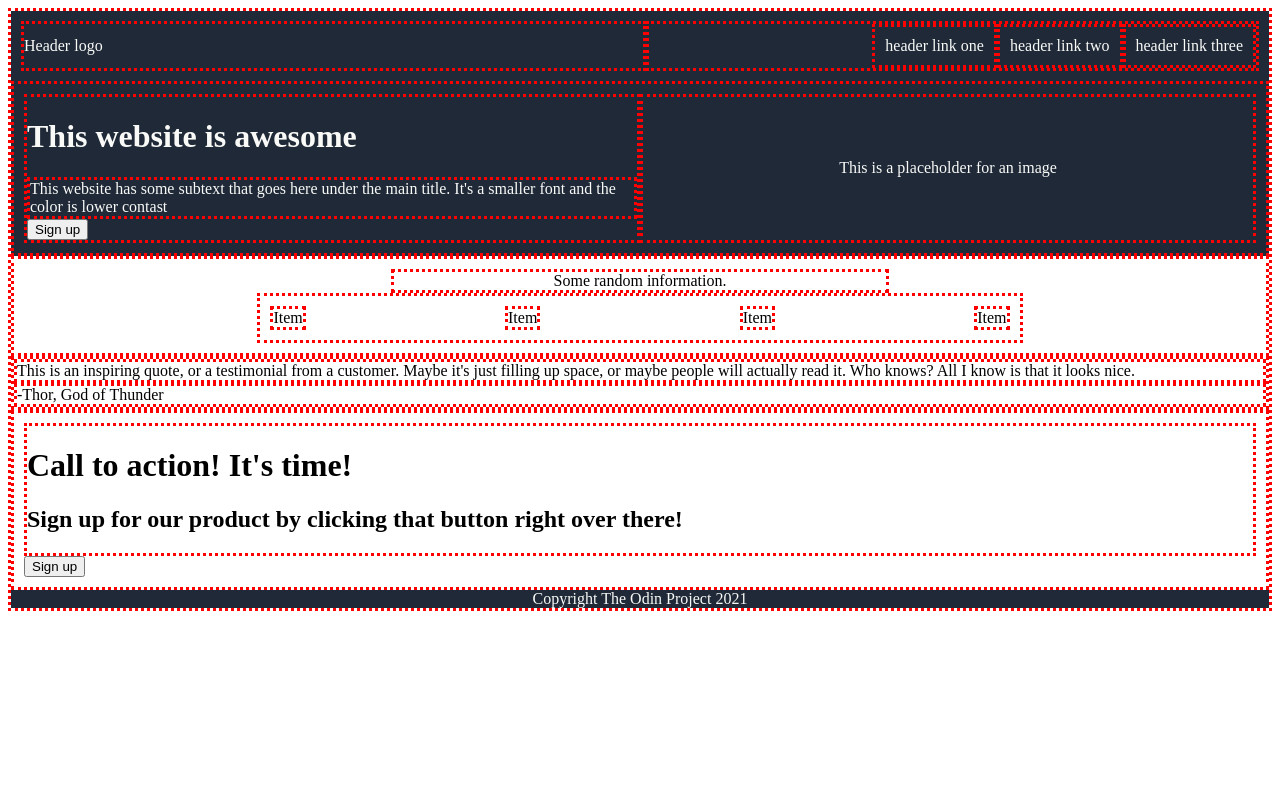
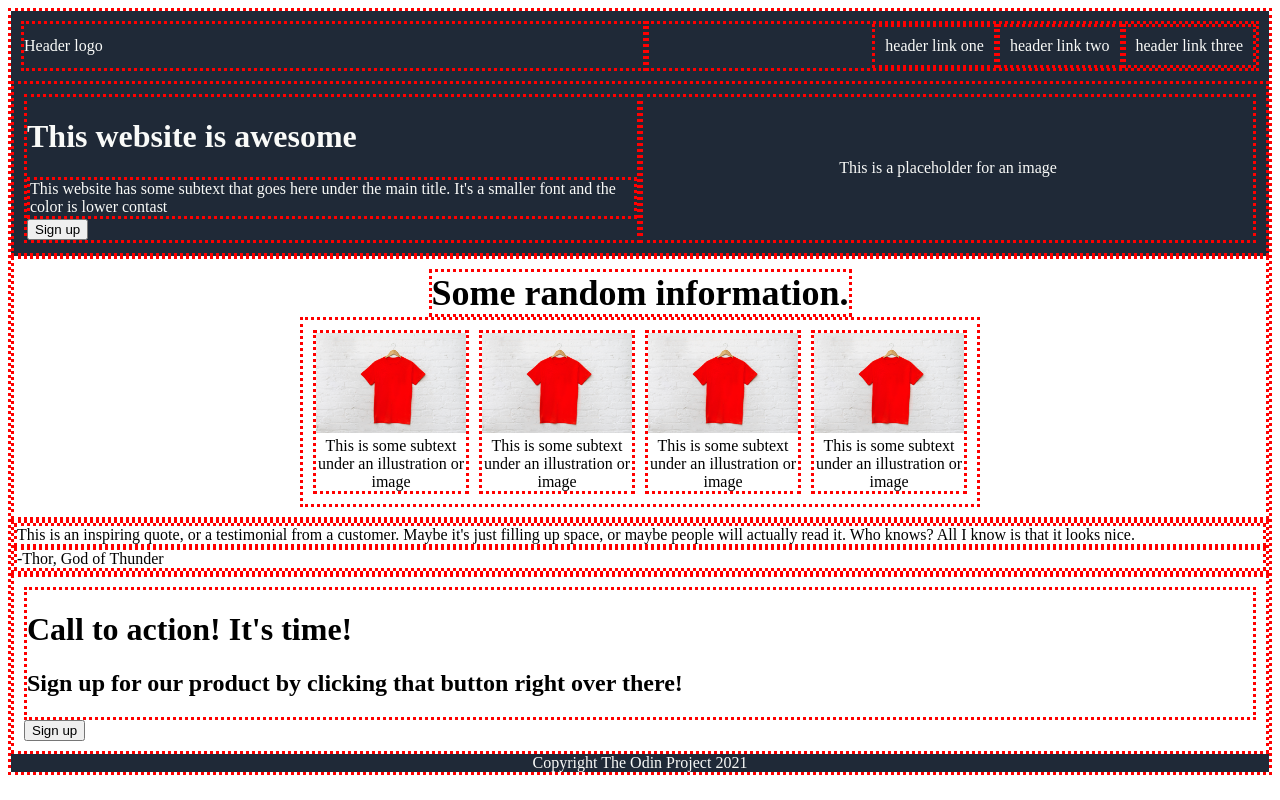
Before and after one commit to gab-r-rodriguez/odin-project-landing-page, a plain HTML site: page index.html in a window 1280 px wide. Drawn offline with Linux system fonts and the light colour scheme.

Commit message:
Add style to  container and add images

```diff
--- a/index.html
+++ b/index.html
@@ -36,10 +36,22 @@
     <div class="content-2">
         <div class="image-header">Some random information.</div>
         <div class="image-container">
-            <div>Item</div>
-            <div>Item</div>
-            <div>Item</div>
-            <div>Item</div>
+            <div class="image">
+                <img src="red-t-shirt.jpg" width="150px" height="auto" >
+                This is some subtext under an illustration or image
+            </div>
+            <div class="image">
+                <img src="red-t-shirt.jpg" width="150px" height="auto" >
+                This is some subtext under an illustration or image
+            </div>
+            <div class="image">
+                <img src="red-t-shirt.jpg" width="150px" height="auto" >
+                This is some subtext under an illustration or image
+            </div>
+            <div class="image">
+                <img src="red-t-shirt.jpg" width="150px" height="auto" >
+                This is some subtext under an illustration or image
+            </div>
         </div>
     </div>
 
--- a/style.css
+++ b/style.css
@@ -46,7 +46,7 @@ a {
     align-items: center;
 }
 
-/**/
+/*Style for content 2*/
 
 .content-2 {
     display: flex;
@@ -56,8 +56,10 @@ a {
 }
 
 .image-header {
-    width: 40%;
+    width: auto;
     text-align: center;
+    font-size: 36px;
+    font-weight: bold;
 }
 
 .image-container {
@@ -67,5 +69,10 @@ a {
     flex-direction: row;
     gap: 10px;
     padding: 10px;
-    width: 60%;
+    width: auto;
 }
+
+.image {
+    max-width: 150px;
+    text-align: center;
+}
```
Also changed, not shown: red-t-shirt.jpg (added).
